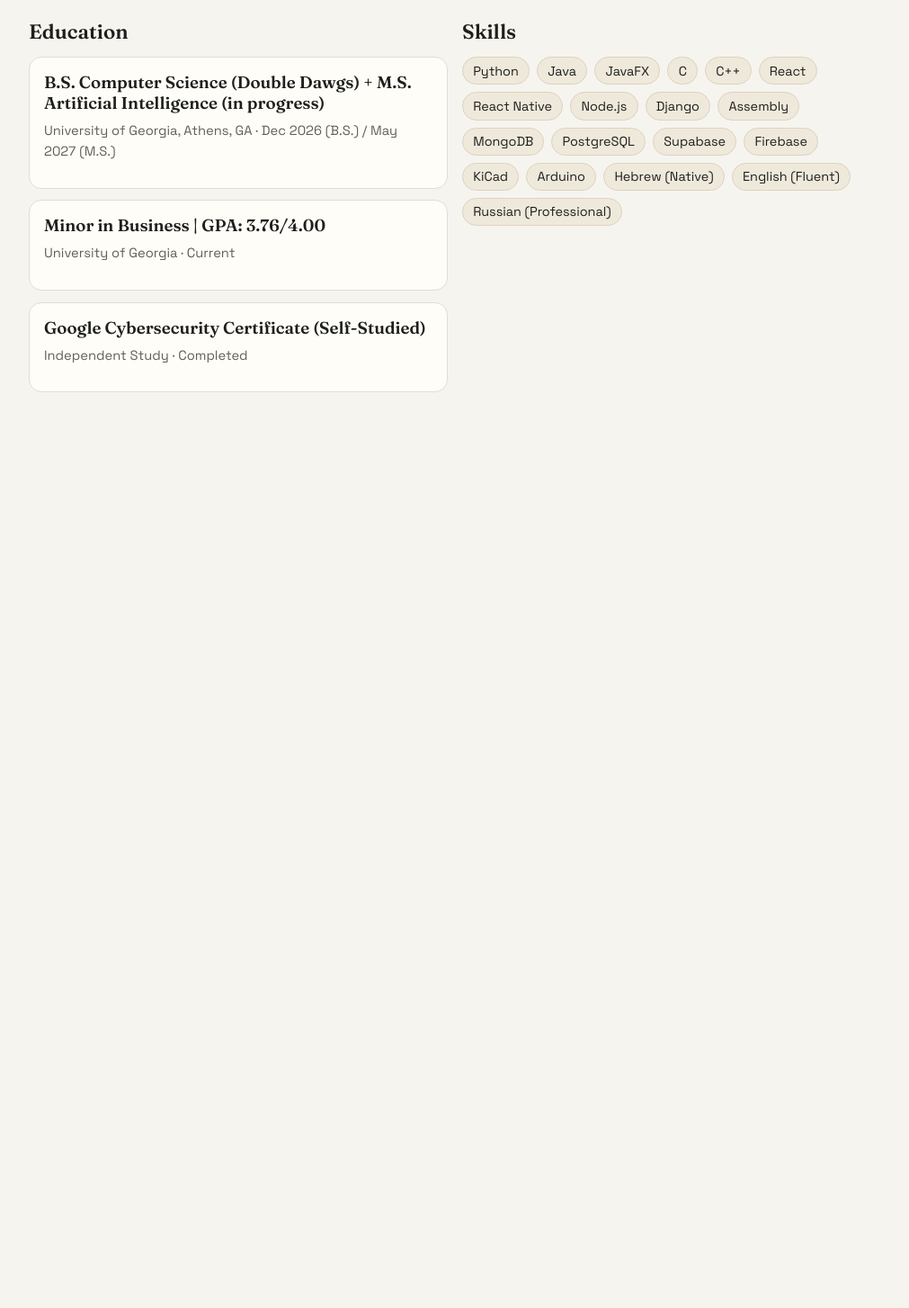
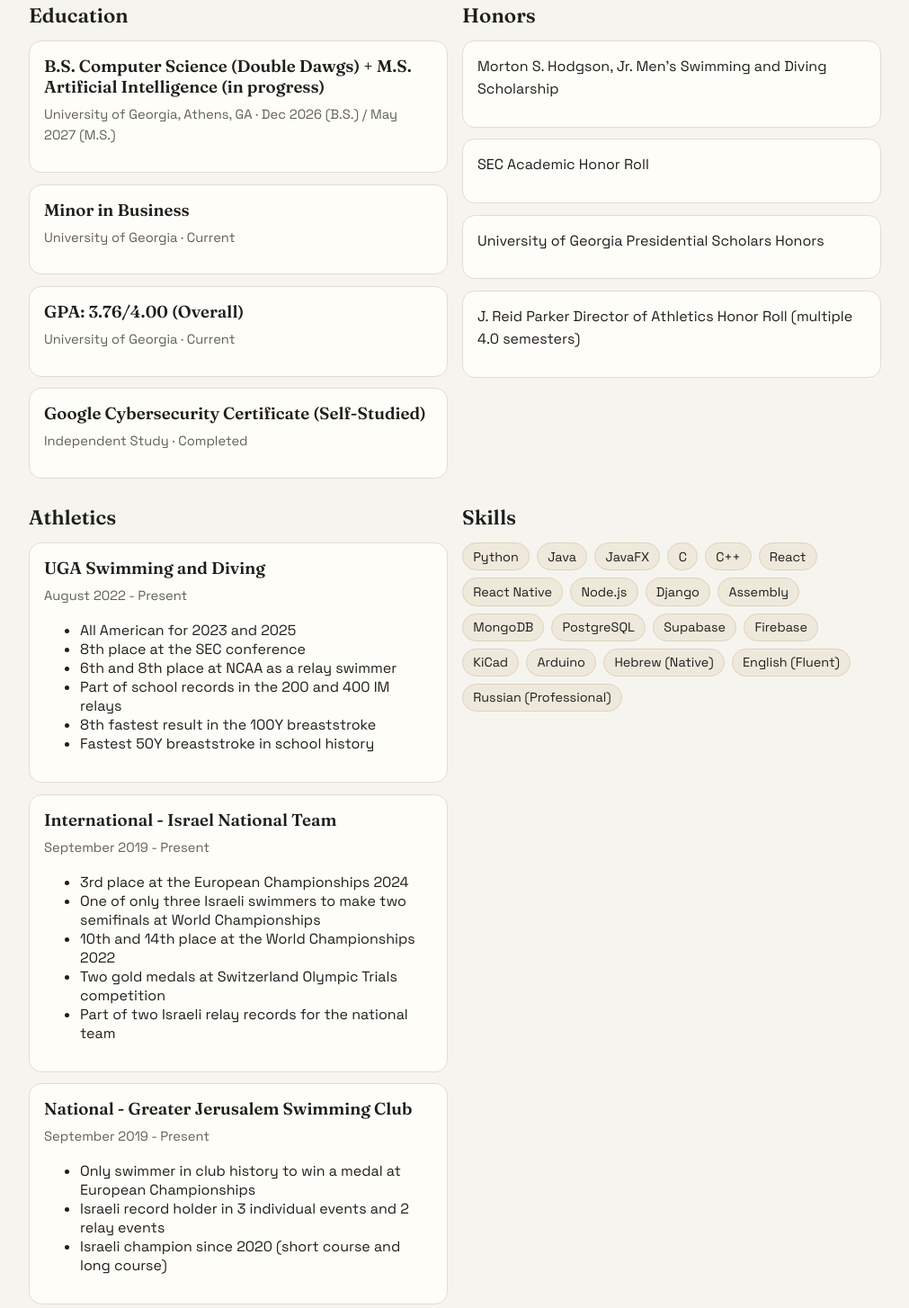
Before and after one commit to Kris1807/Personal-Website, a plain HTML site: page index.html in a window 1280 px wide. Shown: the part 976-2430 px from the top of the page at 90% size, without its empty margins (134-1145 px from the left). Before the commit the page ends 1473 px from the top, so only its background shows below. Drawn offline with Linux system fonts and the light colour scheme.

Commit message:
Add Honors/Athletics sections and correct GPA labeling

```diff
--- a/index.html
+++ b/index.html
@@ -29,6 +29,14 @@
     <section>
       <h2>Education</h2>
       <div id="education"></div>
+    </section>
+    <section>
+      <h2>Honors</h2>
+      <div id="honors"></div>
+    </section>
+    <section>
+      <h2>Athletics</h2>
+      <div id="athletics"></div>
     </section>
     <section>
       <h2>Skills</h2>
@@ -80,6 +88,16 @@
       <p class="meta">${i.school} · ${i.period}</p>
     `);
 
+    renderCards("honors", resume.honors, (h) => `
+      <p>${h}</p>
+    `);
+
+    renderCards("athletics", resume.athletics, (a) => `
+      <h3>${a.organization}</h3>
+      <p class="meta">${a.period}</p>
+      <ul>${a.achievements.map((item) => `<li>${item}</li>`).join("")}</ul>
+    `);
+
     const skills = document.getElementById("skills");
     resume.skills.forEach((s) => {
       const span = document.createElement("span");
--- a/resume-content.js
+++ b/resume-content.js
@@ -16,20 +16,6 @@ const resume = {
       period: "2024 - Present",
       description:
         "Developed app and sensor systems as a VIPR researcher under Drs. Barnes and Ramaswamy; led team execution in a following term with focus on delivery and technical coordination."
-    },
-    {
-      role: "Student-Athlete",
-      company: "UGA Swimming and Diving",
-      period: "August 2022 - Present",
-      description:
-        "All-American (2023, 2025), SEC finalist, NCAA relay finalist, and part of UGA relay records with top school performances in breaststroke events."
-    },
-    {
-      role: "International Competitor",
-      company: "Israel National Team",
-      period: "September 2019 - Present",
-      description:
-        "European Championships bronze medalist (2024), World Championships semifinalist, and national relay record contributor."
     }
   ],
   projects: [
@@ -59,7 +45,12 @@ const resume = {
       period: "Dec 2026 (B.S.) / May 2027 (M.S.)"
     },
     {
-      degree: "Minor in Business | GPA: 3.76/4.00",
+      degree: "Minor in Business",
+      school: "University of Georgia",
+      period: "Current"
+    },
+    {
+      degree: "GPA: 3.76/4.00 (Overall)",
       school: "University of Georgia",
       period: "Current"
     },
@@ -67,6 +58,46 @@ const resume = {
       degree: "Google Cybersecurity Certificate (Self-Studied)",
       school: "Independent Study",
       period: "Completed"
+    }
+  ],
+  honors: [
+    "Morton S. Hodgson, Jr. Men's Swimming and Diving Scholarship",
+    "SEC Academic Honor Roll",
+    "University of Georgia Presidential Scholars Honors",
+    "J. Reid Parker Director of Athletics Honor Roll (multiple 4.0 semesters)"
+  ],
+  athletics: [
+    {
+      organization: "UGA Swimming and Diving",
+      period: "August 2022 - Present",
+      achievements: [
+        "All American for 2023 and 2025",
+        "8th place at the SEC conference",
+        "6th and 8th place at NCAA as a relay swimmer",
+        "Part of school records in the 200 and 400 IM relays",
+        "8th fastest result in the 100Y breaststroke",
+        "Fastest 50Y breaststroke in school history"
+      ]
+    },
+    {
+      organization: "International - Israel National Team",
+      period: "September 2019 - Present",
+      achievements: [
+        "3rd place at the European Championships 2024",
+        "One of only three Israeli swimmers to make two semifinals at World Championships",
+        "10th and 14th place at the World Championships 2022",
+        "Two gold medals at Switzerland Olympic Trials competition",
+        "Part of two Israeli relay records for the national team"
+      ]
+    },
+    {
+      organization: "National - Greater Jerusalem Swimming Club",
+      period: "September 2019 - Present",
+      achievements: [
+        "Only swimmer in club history to win a medal at European Championships",
+        "Israeli record holder in 3 individual events and 2 relay events",
+        "Israeli champion since 2020 (short course and long course)"
+      ]
     }
   ],
   skills: [
```
